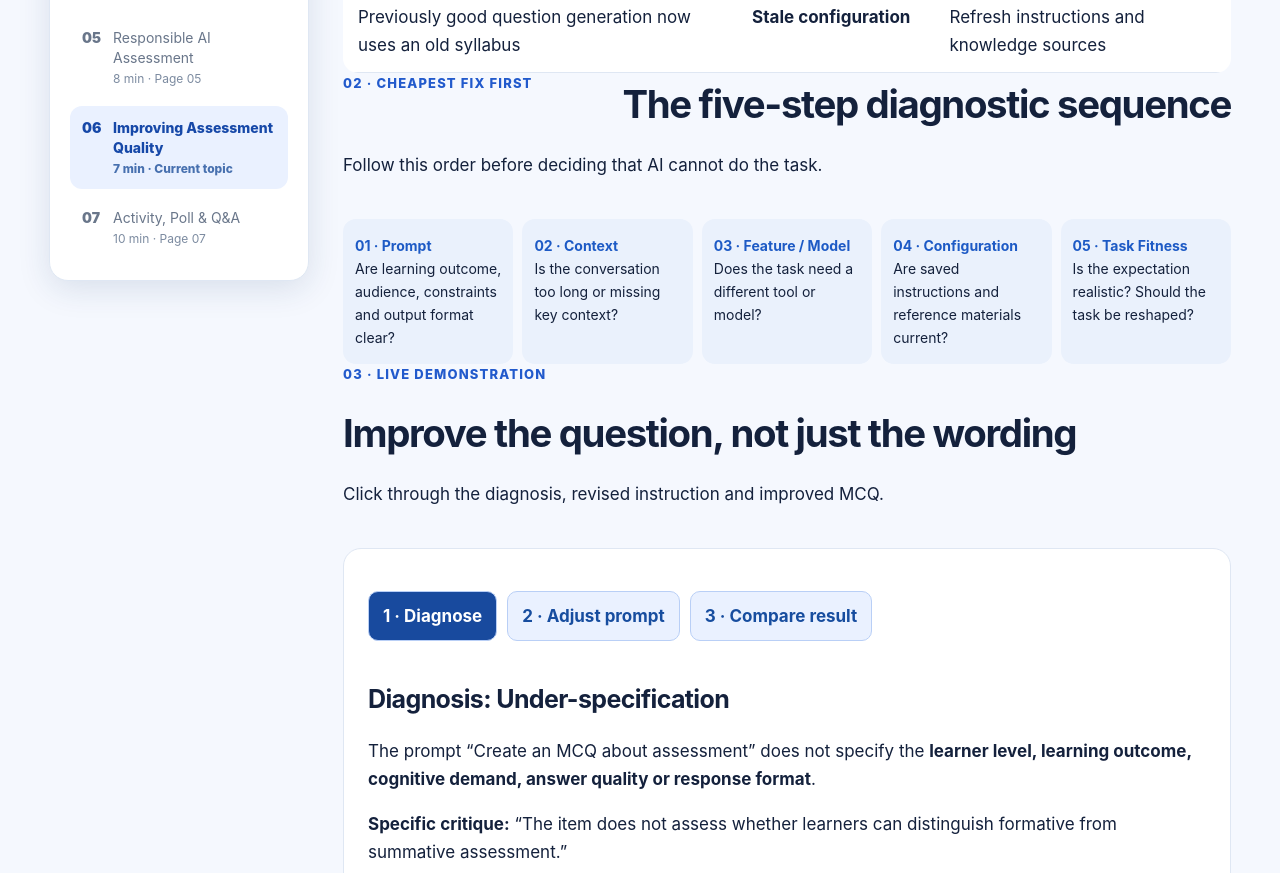
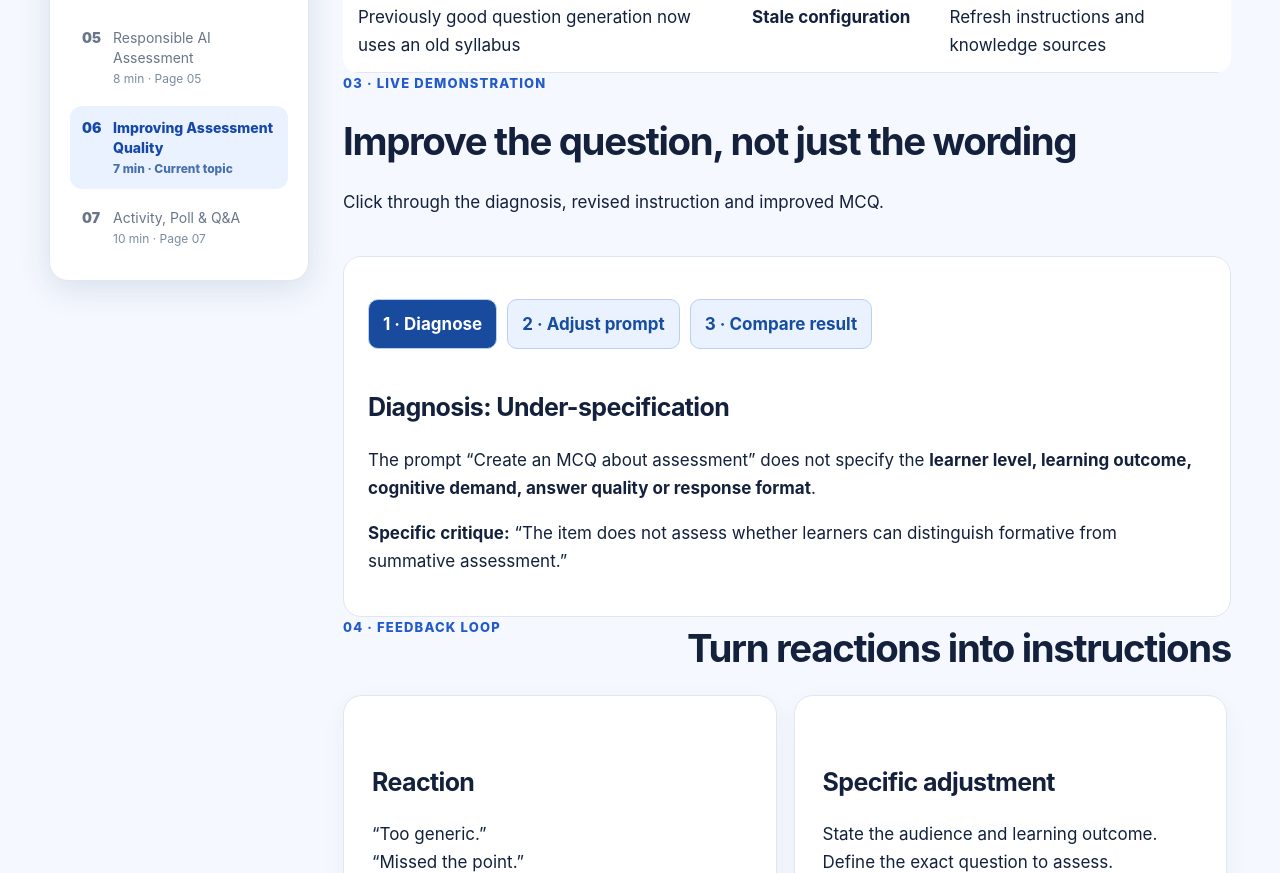
Before and after one commit to sathyaaus555/ModernEvaluationandAssessment, a plain HTML site: page page06.html in a window 1280 px wide. Shown: the part 1036-1909 px from the top of the page. Drawn offline with Linux system fonts and the light colour scheme.

Commit message:
Remove five-step diagnostic sequence from page 06

```diff
--- a/page06.html
+++ b/page06.html
@@ -35,8 +35,6 @@
 <tr><td>Repeated calculation errors or shallow analysis</td><td><strong>Wrong feature or model</strong></td><td>Use an appropriate tool, feature or model</td></tr>
 <tr><td>Previously good question generation now uses an old syllabus</td><td><strong>Stale configuration</strong></td><td>Refresh instructions and knowledge sources</td></tr>
 </tbody></table>
-<div class="section-head"><span class="kicker">02 · Cheapest fix first</span><h2>The five-step diagnostic sequence</h2><p>Follow this order before deciding that AI cannot do the task.</p></div>
-<div class="sequence"><div><strong>01 · Prompt</strong>Are learning outcome, audience, constraints and output format clear?</div><div><strong>02 · Context</strong>Is the conversation too long or missing key context?</div><div><strong>03 · Feature / Model</strong>Does the task need a different tool or model?</div><div><strong>04 · Configuration</strong>Are saved instructions and reference materials current?</div><div><strong>05 · Task Fitness</strong>Is the expectation realistic? Should the task be reshaped?</div></div>
 <div class="section-head"><span class="kicker">03 · Live demonstration</span><h2>Improve the question, not just the wording</h2><p>Click through the diagnosis, revised instruction and improved MCQ.</p></div>
 <div class="demo"><div class="example-actions"><button class="active" type="button" data-stage="diagnose">1 · Diagnose</button><button type="button" data-stage="adjust">2 · Adjust prompt</button><button type="button" data-stage="improve">3 · Compare result</button></div>
 <div class="stage active" id="stage-diagnose"><h3>Diagnosis: Under-specification</h3><p>The prompt “Create an MCQ about assessment” does not specify the <strong>learner level, learning outcome, cognitive demand, answer quality or response format</strong>.</p><p><strong>Specific critique:</strong> “The item does not assess whether learners can distinguish formative from summative assessment.”</p></div>
```
